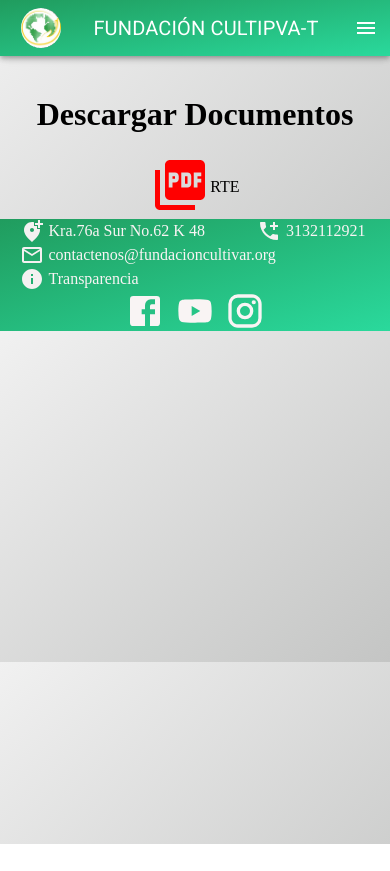
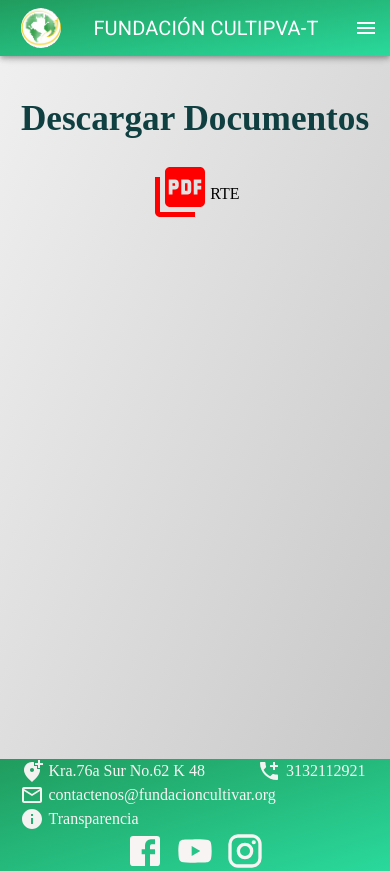
Before and after one commit to nelda-perez/fundacioncultipva-t, a React (Vite) app: page /rte in a window 390 px wide. Before the commit the page ends 844 px from the top, so only its background shows below. Built offline with nearby package versions, Linux system fonts and the light colour scheme.

Commit message:
Modificando y dando por terminado el componente RTE, por el momento, falta el Responsive

```diff
--- a/src/App.css
+++ b/src/App.css
@@ -3,7 +3,9 @@
 :root {
   --main-gradient: linear-gradient(to bottom right, #209c5e, #2ad99c);
   --main-color: #2ad99c;
-  }
+  height: auto;
+  min-height: 100%;
+}
 
 .hover:hover {
   transform: scale(1.05);
@@ -33,4 +35,6 @@
   flex-direction: column;
   align-items: center;
   padding-top: 75px;
+  min-height: 79.3vh;
+  max-height: auto;
 }
--- a/src/components/Footer/footer.css
+++ b/src/components/Footer/footer.css
@@ -4,6 +4,7 @@
   justify-content: center;
   align-items: center;
   flex-wrap: wrap;
+  margin-top: 15px;
 }
 
 .container-link {
--- a/src/pages/RTE/RTE.jsx
+++ b/src/pages/RTE/RTE.jsx
@@ -1,17 +1,18 @@
 import PictureAsPdfIcon from "@mui/icons-material/PictureAsPdf";
 import PDF from "../../assets/rte.pdf";
+import "./rte.css";
 
 function RTE() {
   return (
-    <>
-      <h1>Descargar Documentos</h1>
+    <div className="container-rte">
+      <h1 className="team-title">Descargar Documentos</h1>
       <a href={PDF}>
         <span>
           <PictureAsPdfIcon sx={{ fontSize: "60px", color: "red" }} />
         </span>
         <span style={{ color: "black" }}>RTE</span>
       </a>
-    </>
+    </div>
   );
 }
 export default RTE;
--- /dev/null
+++ b/src/pages/RTE/rte.css
@@ -0,0 +1,5 @@
+.container-rte {
+    display: flex;
+    flex-direction: column;
+    align-items: center;
+}
```
